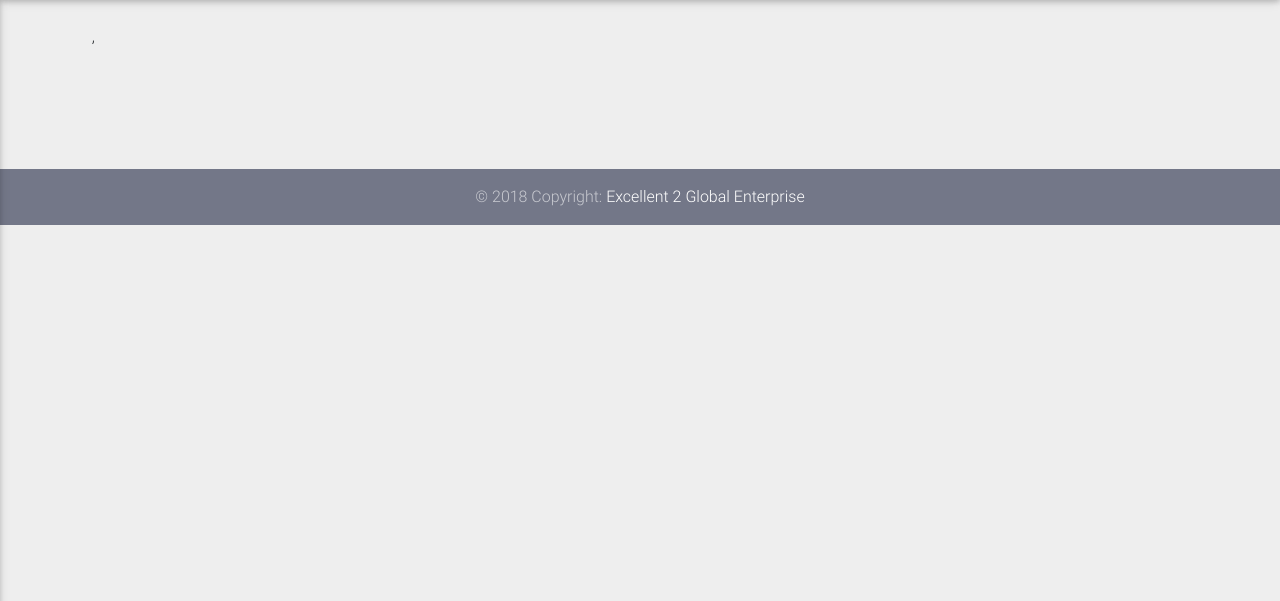
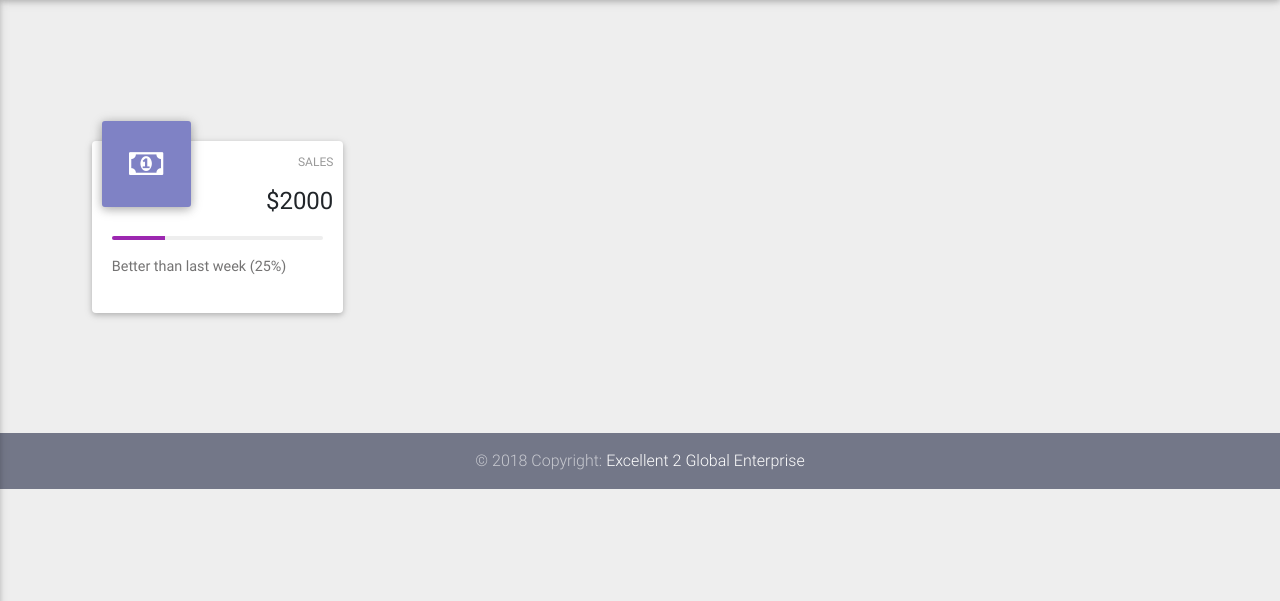
Before and after one commit to Excellent2Global/farms-fe, a PHP site: page /staff-mgt.html in a window 1280 px wide. Shown: the part 63-664 px from the top of the page. Run offline with PHP 8.4, Linux system fonts and the light colour scheme.

Commit message:
Created the first info card for staff record

```diff
--- a/css/style.css
+++ b/css/style.css
@@ -85,3 +85,108 @@ box-shadow: 0 2px 5px 0 rgba(0, 0, 0, 0.16), 0 2px 10px 0 rgba(0, 0, 0, 0.12);
 .accordion .card .card-body {
   border-top: 1px solid #eee;
 }
+
+.cascading-admin-card[_ngcontent-c6] {
+  margin-top: 20px;
+}
+
+.cascading-admin-card[_ngcontent-c6] .admin-up[_ngcontent-c6] {
+
+  margin-left: 4%;
+  margin-right: 4%;
+  margin-top: -20px;
+
+}
+
+.cascading-admin-card[_ngcontent-c6] .admin-up[_ngcontent-c6] .fa[_ngcontent-c6] {
+
+  padding: 1.7rem;
+  font-size: 2rem;
+  color: #fff;
+  text-align: left;
+  margin-right: 1rem;
+  border-radius: 3px;
+  box-shadow: 0 2px 9px 0 rgba(0,0,0,.2),0 2px 13px 0 rgba(0,0,0,.19);
+
+}
+
+.cascading-admin-card[_ngcontent-c6] .admin-up[_ngcontent-c6] .data[_ngcontent-c6] {
+
+  float: right;
+  margin-top: 2rem;
+  text-align: right;
+
+}
+
+.cascading-admin-card[_ngcontent-c6] .admin-up[_ngcontent-c6] .data[_ngcontent-c6] p[_ngcontent-c6] {
+
+  color: #999;
+  font-size: 12px;
+
+}
+
+.card.card-cascade h3, .card.card-cascade h4 {
+
+  margin-bottom: 0;
+
+}
+
+.progress {
+
+  height: 4px !important;
+
+}
+.progress {
+
+  box-shadow: none;
+  position: relative;
+  display: block;
+  width: 100%;
+  overflow: hidden;
+  margin-bottom: 1rem;
+  background-color: #eee;
+
+}
+.progress {
+
+  font-size: .75rem;
+  border-radius: .25rem;
+
+}
+
+.progress .progress-bar {
+
+  box-shadow: none;
+  height: 4px;
+  border-radius: 0;
+  background-color: #0d47a1;
+
+}
+.bg-primary {
+
+  background-color: #4285f4 !important;
+
+}
+.progress-bar {
+
+  display: flex;
+  flex-direction: column;
+  justify-content: center;
+  color: #fff;
+  text-align: center;
+  white-space: nowrap;
+  background-color: #007bff;
+  transition: width .6s;
+
+  }.card .card-body .card-text {
+
+    color: #747373;
+    font-size: .9rem;
+    font-weight: 400;
+
+  }
+  .card-text:last-child {
+
+    margin-bottom: 1rem !important;
+
+  }
--- a/staff-mgt.html
+++ b/staff-mgt.html
@@ -182,8 +182,10 @@
   <!-- main content goes here -->
   <main>
     <div class="container-fluid">
-      ,<section class="py-lg-5">
-
+      <section class="py-lg-5">
+        <div class="row">
+          <div _ngcontent-c6="" class="col-xl-3 col-md-6 my-5"><div _ngcontent-c6="" class="card card-cascade cascading-admin-card"><div _ngcontent-c6="" class="admin-up"><i _ngcontent-c6="" class="fa fa-money primary-color"></i><div _ngcontent-c6="" class="data"><p _ngcontent-c6="">SALES</p><h4 _ngcontent-c6=""><strong _ngcontent-c6="">$2000</strong></h4></div></div><div _ngcontent-c6="" class="card-body card-body-cascade"><div _ngcontent-c6="" class="progress"><div _ngcontent-c6="" aria-valuemax="100" aria-valuemin="0" aria-valuenow="25" class="progress-bar bg-primary" role="progressbar" style="width: 25%"></div></div><p _ngcontent-c6="" class="card-text">Better than last week (25%)</p></div></div></div>
+        </div>
       </section>
     </div>
   </main>
```
Lines whose indentation alone changed are shown as unchanged.
